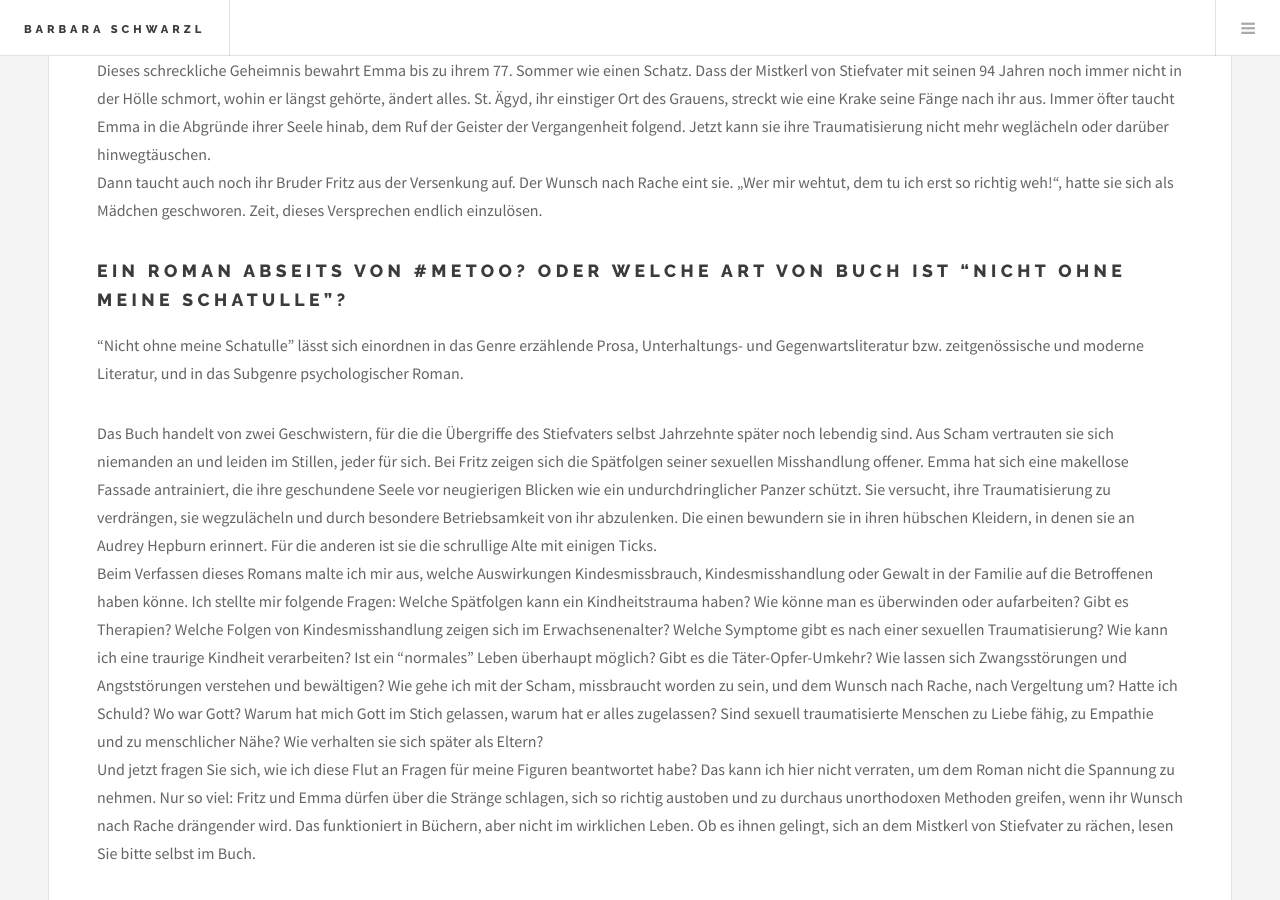
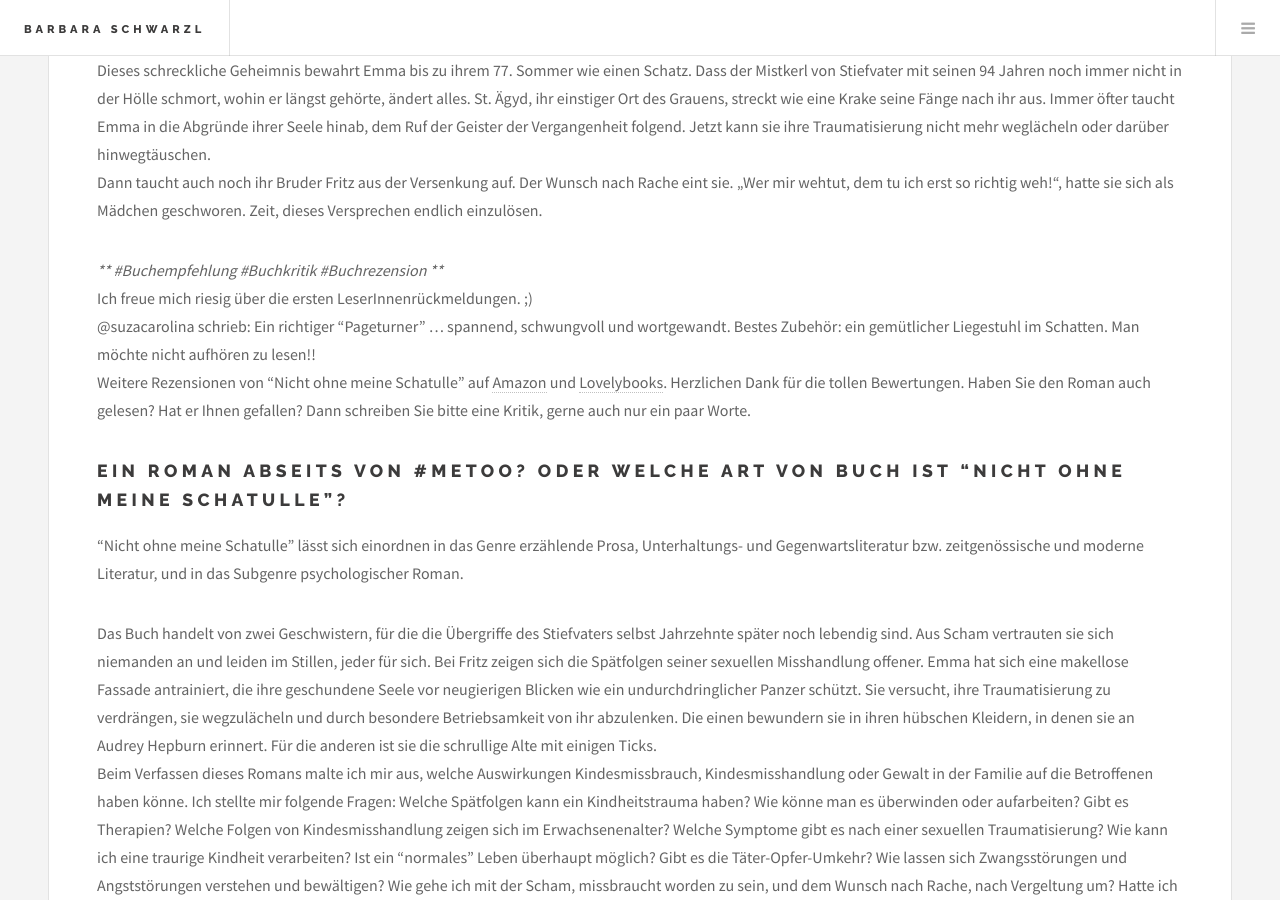
Before and after one commit to bschwarzl/bschwarzl.github.io, a Jekyll site: the page built from _posts/2021-04-14-nicht-ohne-meine-schatulle.markdown, in a window 1280 px wide and 900 px high, scrolled down 1414 px. Built offline with Jekyll 4.4.1, drawn with Linux system fonts in a browser that asks for light colours.

Commit message:
Update for webiste

```diff
--- a/_posts/2021-04-14-nicht-ohne-meine-schatulle.markdown
+++ b/_posts/2021-04-14-nicht-ohne-meine-schatulle.markdown
@@ -13,6 +13,11 @@ Dieses schreckliche Geheimnis bewahrt Emma bis zu ihrem 77. Sommer wie einen Sch
 Dann taucht auch noch ihr Bruder Fritz aus der Versenkung auf. Der Wunsch nach Rache eint sie.
 „Wer mir wehtut, dem tu ich erst so richtig weh!“, hatte sie sich als Mädchen geschworen. Zeit, dieses Versprechen endlich einzulösen. <br>
 
+
+*** #Buchempfehlung #Buchkritik #Buchrezension ***<br>
+Ich freue mich riesig über die ersten LeserInnenrückmeldungen. ;)<br>
+@suzacarolina schrieb: Ein richtiger "Pageturner" ... spannend, schwungvoll und wortgewandt. Bestes Zubehör: ein gemütlicher Liegestuhl im Schatten. Man möchte nicht aufhören zu lesen!!<br>
+Weitere Rezensionen von "Nicht ohne meine Schatulle" auf [Amazon] [amazon] und [Lovelybooks] [lovelybooks]. Herzlichen Dank für die tollen Bewertungen. Haben Sie den Roman auch gelesen? Hat er Ihnen gefallen? Dann schreiben Sie bitte eine Kritik, gerne auch nur ein paar Worte.
 
 
 ## Ein Roman abseits von #MeToo? Oder welche Art von Buch ist "Nicht ohne meine Schatulle"?
@@ -74,6 +79,8 @@ Für AutorInnen sind Rückmeldungen ihrer LeserInnen ungemein wichtig. Darum mei
 Sie möchten noch mehr von mir lesen? Großartig! Dann stöbern Sie bitte weiter auf meiner Homepage. Kennen Sie meine Autorenseiten auf [Facebook] [facebook], [Instagram] [instagram] und [Twitter] [twitter]? Am besten abonieren Sie mich gleich auf [Facebook] [facebook], damit Sie immer auf dem Laufenden sind. <br> #schreibendeApothekerin
 
 
+[amazon]: https://www.amazon.de/Nicht-meine-Schatulle-Barbara-Schwarzl-ebook/dp/B092CGMGQP/ref=sr_1_1?__mk_de_DE=%C3%85M%C3%85%C5%BD%C3%95%C3%91&crid=304OW76SS83YZ&dchild=1&keywords=nicht+ohne+meine+schatulle&qid=1627742598&sprefix=nicht+ohne+meine+schatu%2Caps%2C184&sr=8-1
+[lovelybooks]: https://www.lovelybooks.de/autor/Barbara-Schwarzl/Nicht-ohne-meine-Schatulle-2939263234-w/
 [dreierblues]: https://barbaraschwarzl.com/dreierblues/
 [spurensuche. diagnose schizophrenie]: https://barbaraschwarzl.com/spurensuche-diagnose-schizophrenie/
 [buecher.de]: https://www.buecher.de/ni/search_search/quick_search/q/cXVlcnk9bmljaHQrb2huZSttZWluZStzY2hhdHVsbGUmcmVzdWx0cz0xNQ==/#pid_61447771
```
